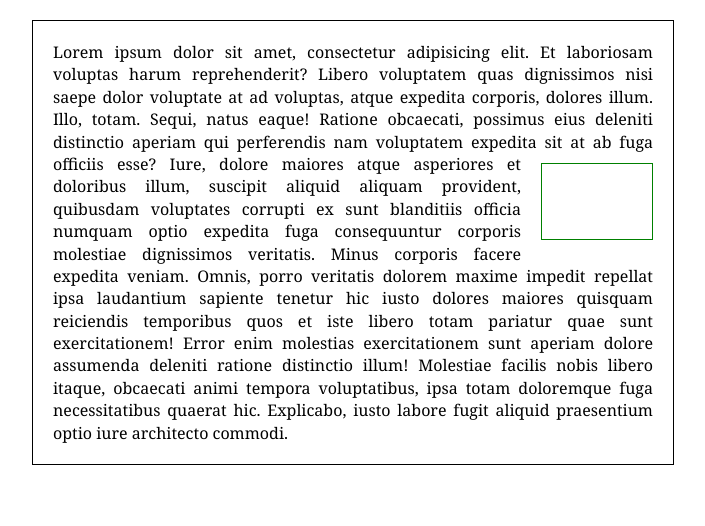
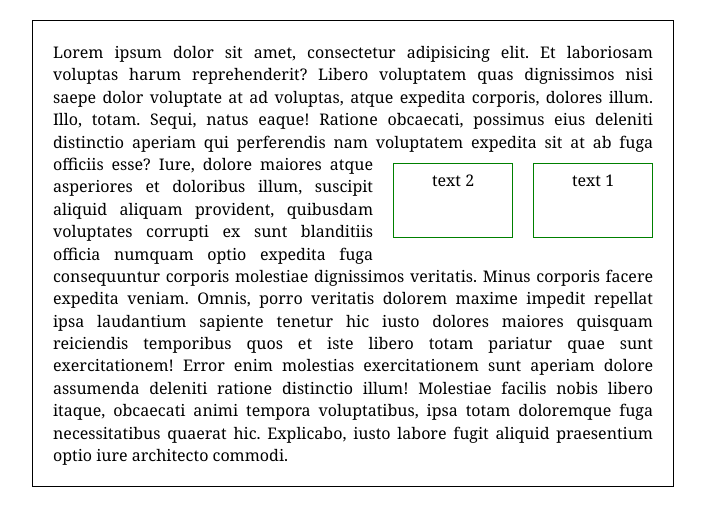
Before and after one commit to hyperius1/temp, a plain HTML site: page index.html in a window 1280 px wide. Shown: the whole page, without its empty margins (287-992 px from the left). Drawn offline with Linux system fonts and the light colour scheme.

Commit message:
float propetries and several blocks in css

```diff
--- a/index.html
+++ b/index.html
@@ -10,7 +10,8 @@
   <div class="parent">
     <p>
       Lorem ipsum dolor sit amet, consectetur adipisicing elit. Et laboriosam voluptas harum reprehenderit? Libero voluptatem quas dignissimos nisi saepe dolor voluptate at ad voluptas, atque expedita corporis, dolores illum. Illo, totam. Sequi, natus eaque! Ratione obcaecati, possimus eius deleniti distinctio aperiam qui perferendis nam voluptatem expedita sit at ab fuga officiis esse?
-      <span class="child"></span>
+      <span class="child">text 1</span>
+      <span class="child">text 2</span>
       Iure, dolore maiores atque asperiores et doloribus illum, suscipit aliquid aliquam provident, quibusdam voluptates corrupti ex sunt blanditiis officia numquam optio expedita fuga consequuntur corporis molestiae dignissimos veritatis. Minus corporis facere expedita veniam. Omnis, porro veritatis dolorem maxime impedit repellat ipsa laudantium sapiente tenetur hic iusto dolores maiores quisquam reiciendis temporibus quos et iste libero totam pariatur quae sunt exercitationem! Error enim molestias exercitationem sunt aperiam dolore assumenda deleniti ratione distinctio illum! Molestiae facilis nobis libero itaque, obcaecati animi tempora voluptatibus, ipsa totam doloremque fuga necessitatibus quaerat hic. Explicabo, iusto labore fugit aliquid praesentium optio iure architecto commodi.
     </p>
   </div>
--- a/style.css
+++ b/style.css
@@ -16,5 +16,11 @@
     width: 110px;
     height: 75px;
     margin: 10px 0 10px 20px;
-    border: 1px solid green;
+    border: 1px solid green;float: right;
+    width: 120px;
+    height: 75px;
+    margin: 10px 0 10px 20px;
+    text-align: center;
+    padding-top: 5px;
+    box-sizing: border-box;
 }
```
